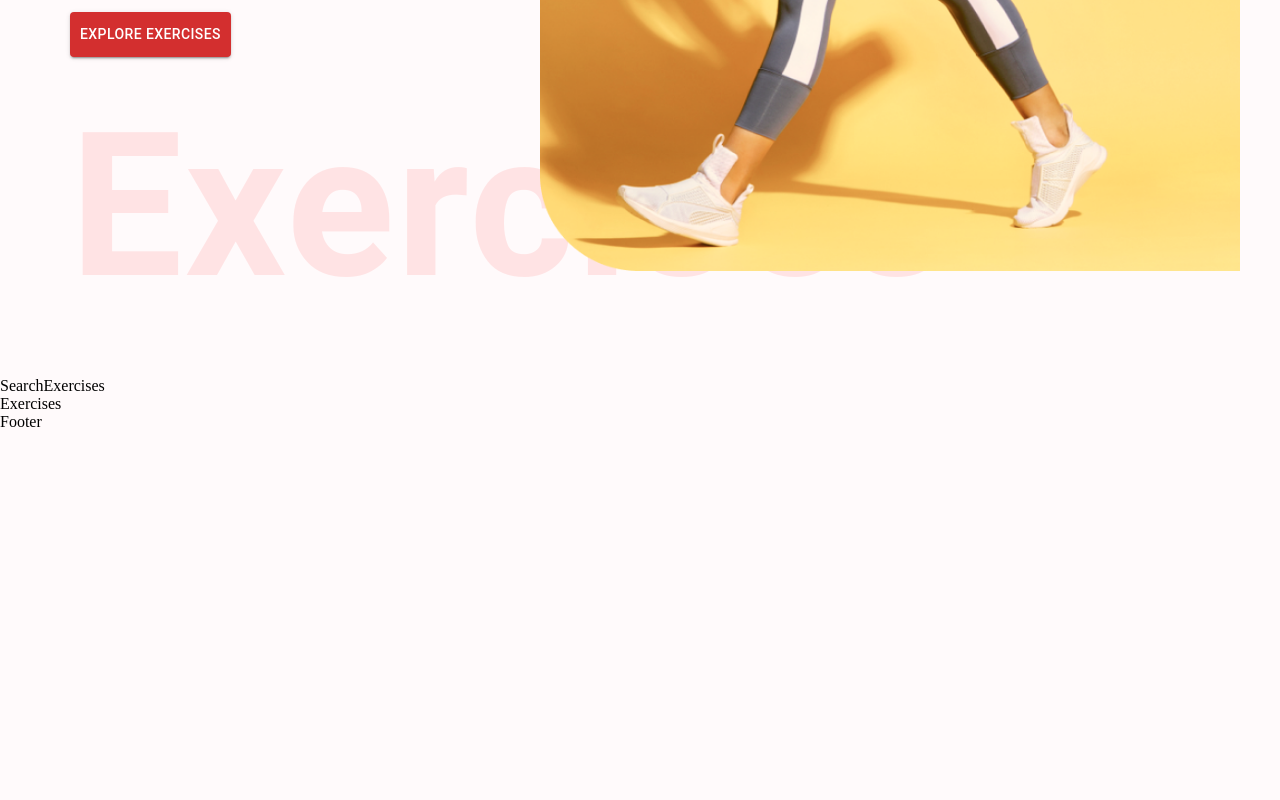
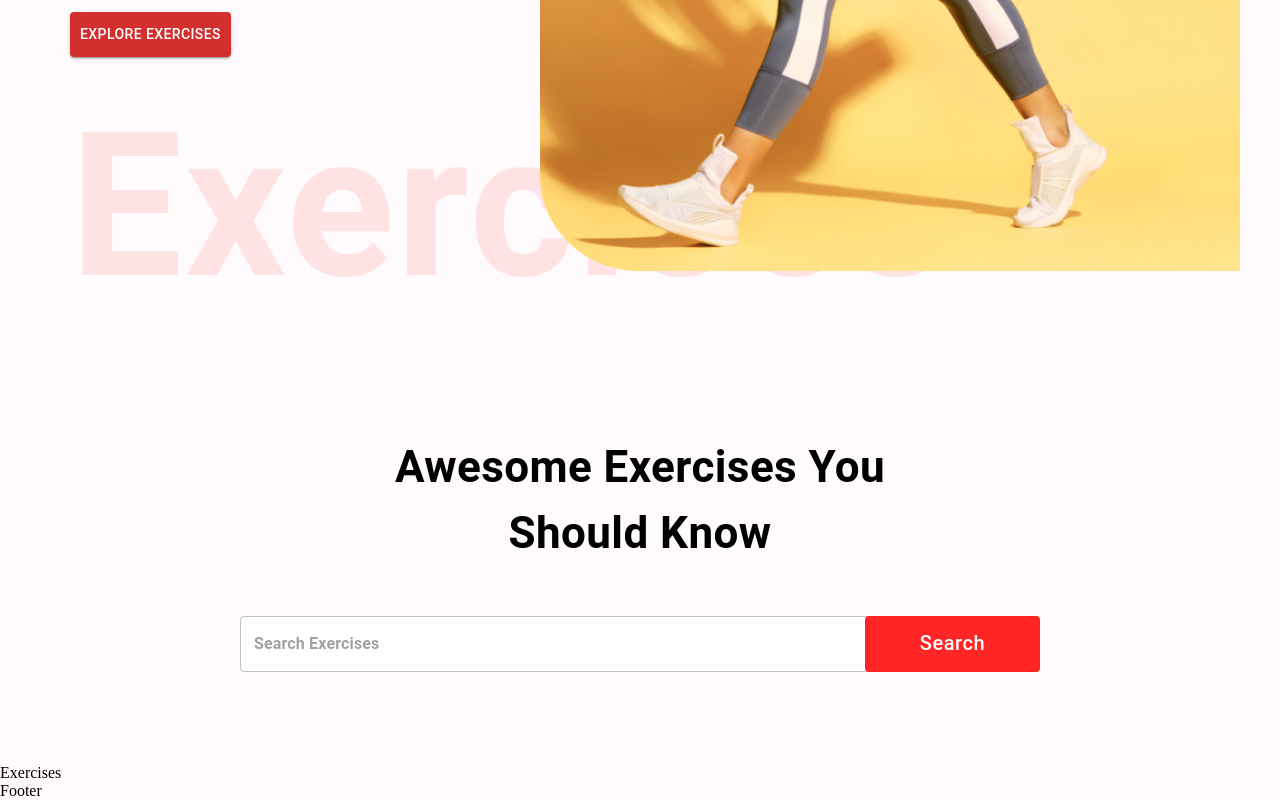
Before and after one commit to nikhilmaske-2001/Fitness-App, a React (Create React App) app: page / in a window 1280 px wide. Shown: the part 595-1395 px from the top of the page. Before the commit the page ends 1026 px from the top, so only its background shows below. Built offline with nearby package versions, Linux system fonts and the light colour scheme.

Commit message:
Created Search section.

```diff
--- a/src/components/SearchExercises.js
+++ b/src/components/SearchExercises.js
@@ -1,8 +1,43 @@
-import React from 'react'
+import React, { useEffect, useState } from 'react';
+import { Box, Button, Stack, TextField, Typography } from "@mui/material";
 
 const SearchExercises = () => {
     return (
-        <div>SearchExercises</div>
+        <Stack alignItems="center" mt="37px" justifyContent="center" p="20px">
+            <Typography fontWeight={700} sx={{ fontSize: { lg: '44px', xs: '30px' } }} mb='50px' textAlign="center">
+                Awesome Exercises You <br />
+                Should Know
+            </Typography>
+            <Box position="relative" mb="72px">
+                <TextField
+                    sx={{
+                        input: {
+                            fontWeight: '700',
+                            border: 'none',
+                            borderRadius: '4px'
+                        },
+                        width: {
+                            lg: '800px', xs: '350px', backgroundColor: '#fff',
+                            borderRadius: '4px'
+                        }
+                    }}
+                    height="76px" value="" onChange={(e) => { }}
+                    placeholder="Search Exercises" type="text" />
+                <Button className="search-btn"
+                    sx={{
+                        bgcolor: '#FF2625',
+                        color: '#fff',
+                        textTransform: 'none',
+                        width: { lg: '175px', xs: '80px' },
+                        fontSize: { lg: '20px', xs: '14px' },
+                        height: '56px',
+                        position: 'absolute',
+                        right: '0'
+                    }}>
+                    Search
+                </Button>
+            </Box>
+        </Stack>
     )
 }
 
```
